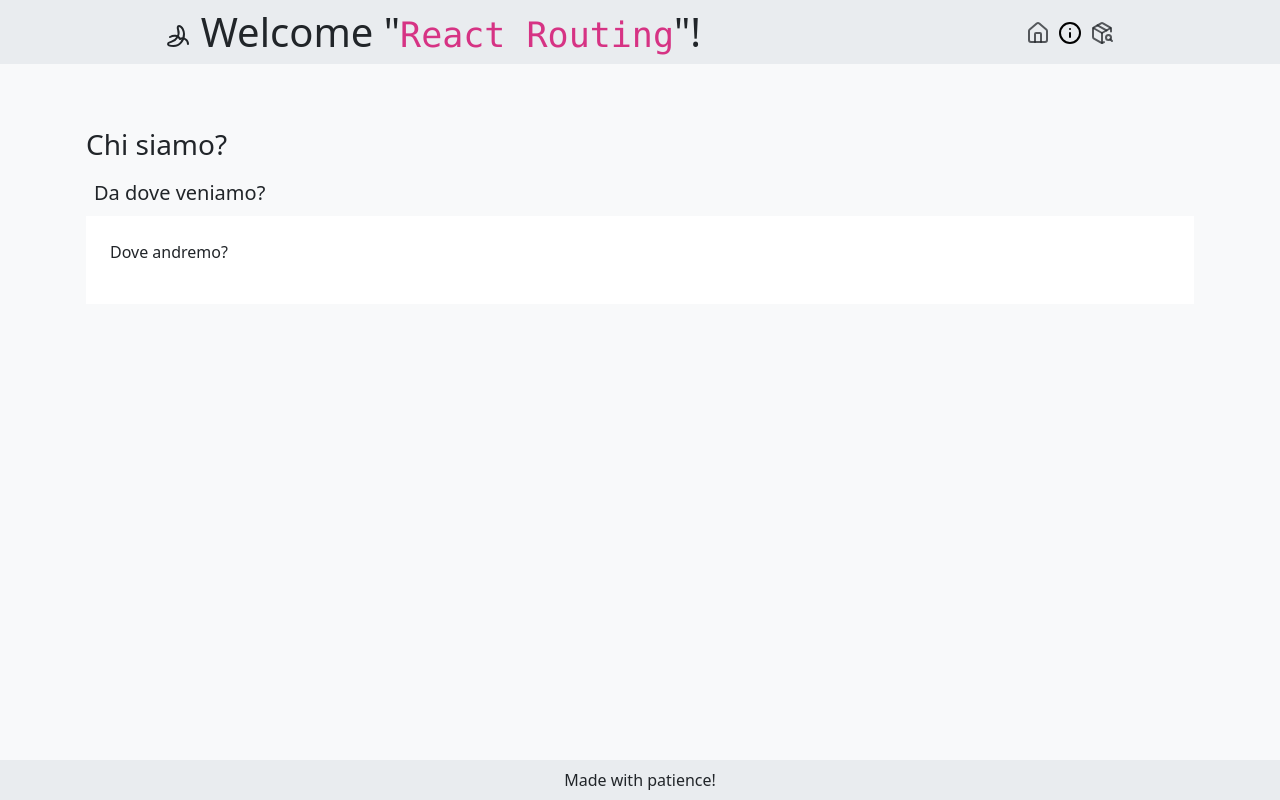
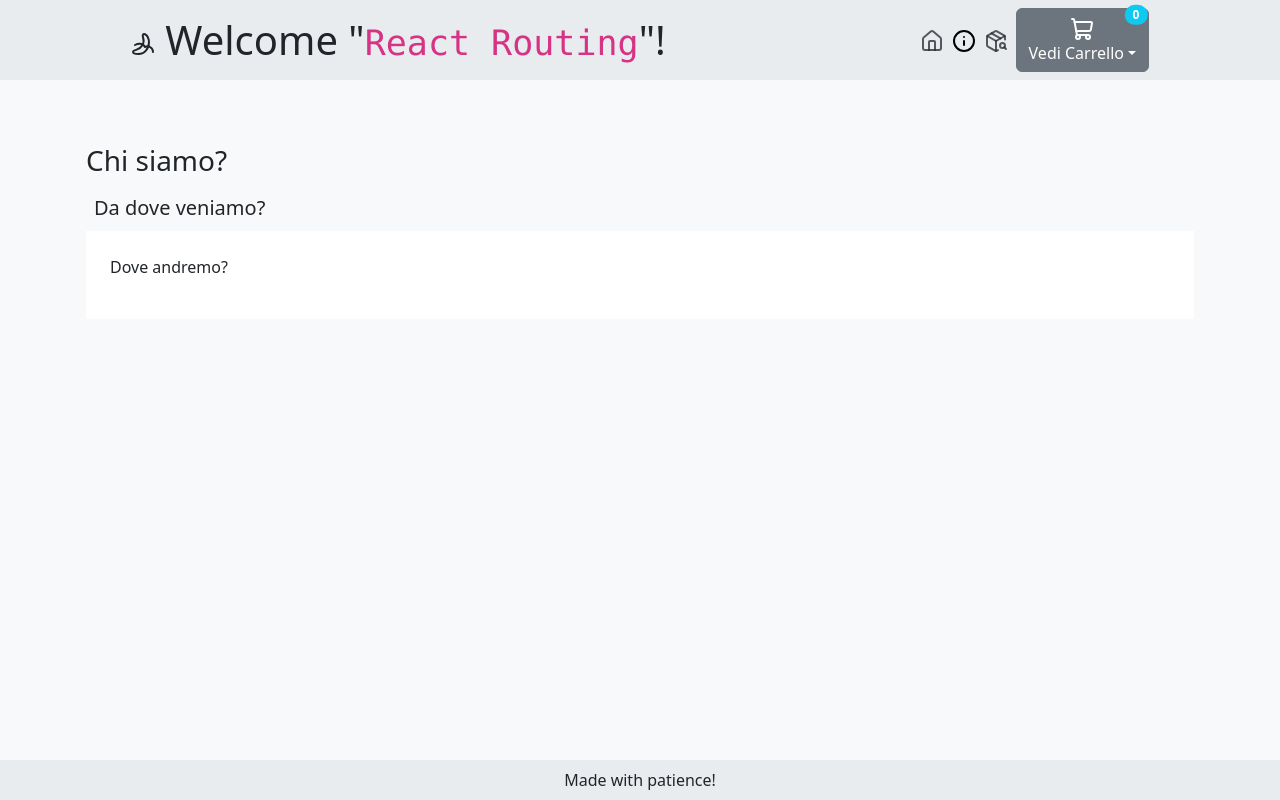
Before and after one commit to alice-rovere/react-router, a React (Vite) app: page /about-us in a window 1280 px wide. Built offline with nearby package versions, Linux system fonts and the light colour scheme.

Commit message:
feat: implement global cart state and integrate cart functionality across components

```diff
--- a/src/components/pages/SingleProduct.jsx
+++ b/src/components/pages/SingleProduct.jsx
@@ -1,6 +1,7 @@
 import { useEffect, useState } from "react";
-import { useParams } from "react-router";
+import { Link, useParams } from "react-router";
 import MainContent from "../ui/layout/MainContent";
+import { ArrowUpLeftFromCircle } from "lucide-react";
 
 export default function SingleProduct() {
   const { id } = useParams();
@@ -20,12 +21,18 @@ export default function SingleProduct() {
       <MainContent titolo={`Prodotto numero ${id}`} sottotitolo="da sistemare">
         {prodotto !== null && (
           <div className="card">
-            <div className="card-body text-center">
+            <div className="card-body ">
               <h5 className="card-title">{prodotto.title}</h5>
               <p>{prodotto.description}</p>
               <p>{prodotto.price}</p>
               <p>{prodotto.category}</p>
               <img className="card-img w-50" src={prodotto.thumbnail} alt="" />
+              <Link
+                to="./product"
+                className="text-decoration-none text-muted fs-6 d-block"
+              >
+                <ArrowUpLeftFromCircle size={15}>back</ArrowUpLeftFromCircle>
+              </Link>
             </div>
           </div>
         )}
@@ -33,4 +40,3 @@ export default function SingleProduct() {
     </div>
   );
 }
-// Aggiungiamo la pagina di dettaglio per ogni prodotto, con le informazioni prese dal seguente endpoint dell'API 1 (l'1 sarà dinamico al momento della chiamata AJAX).
--- /dev/null
+++ b/src/components/pages/cosepiccole/DropDown.jsx
@@ -0,0 +1,33 @@
+import { Link } from "react-router";
+import { useCartProductContext } from "../../../contexts/CartProductContext";
+import ShoppingCart from "./ShoppingCart";
+
+export default function DropDown() {
+  const { cartProducts } = useCartProductContext();
+  return (
+    <div className="dropdown">
+      <button
+        className="btn btn-secondary dropdown-toggle"
+        type="button"
+        id="dropdownMenuButton"
+        data-bs-toggle="dropdown"
+        aria-haspopup="true"
+        aria-expanded="false"
+      >
+        <ShoppingCart />
+        Vedi Carrello
+      </button>
+      <div className="dropdown-menu" aria-labelledby="dropdownMenuButton">
+        {cartProducts.map((cartProd) => (
+          <Link
+            key={cartProd.id}
+            className="dropdown-item"
+            to={`/products/${cartProd.id}`}
+          >
+            {cartProd.title}
+          </Link>
+        ))}
+      </div>
+    </div>
+  );
+}
--- /dev/null
+++ b/src/components/pages/cosepiccole/ShoppingCart.jsx
@@ -0,0 +1,14 @@
+import { ShoppingCartIcon } from "lucide-react";
+import { useCartProductContext } from "../../../contexts/CartProductContext";
+
+export default function ShoppingCart() {
+  const { totCartProducts } = useCartProductContext();
+  return (
+    <div className="position-relative">
+      <ShoppingCartIcon />
+      <span className="position-absolute top-0 start-100 translate-middle rounded-pill badge bg-info">
+        {totCartProducts}
+      </span>
+    </div>
+  );
+}
--- a/src/components/sections/ProductsSection.jsx
+++ b/src/components/sections/ProductsSection.jsx
@@ -2,11 +2,14 @@ import { useState, useEffect } from "react";
 import { Link } from "react-router";
 import ProductCard from "../pages/cosepiccole/ProductCard";
 import { CircleArrowOutUpRight } from "lucide-react";
+import { ShoppingCartPlus } from "lucide-react";
+import { useCartProductContext } from "../../contexts/CartProductContext";
 
 const endpoint = "https://dummyjson.com/products?limit=12";
 
 export default function ProductsSection() {
   const [products, setproducts] = useState([]);
+  const { handleAddProduct } = useCartProductContext();
 
   useEffect(() => {
     async function fetchProducts() {
@@ -20,7 +23,7 @@ export default function ProductsSection() {
   return (
     <>
       {products && (
-        <div className="row row-cols-1 row-cols-md-2 row-cols-lg-3 g-4">
+        <div className="row row-cols-3 row-cols-md-4 row-cols-lg-4 g-4">
           {products.map((p) => (
             <div key={p.id}>
               <ProductCard
@@ -34,6 +37,12 @@ export default function ProductsSection() {
                 >
                   <CircleArrowOutUpRight size={14} /> Open Detail
                 </Link>
+                <button
+                  onClick={() => handleAddProduct(p)}
+                  className="btn btn-secondary mt-3"
+                >
+                  <ShoppingCartPlus size="15"></ShoppingCartPlus>
+                </button>
               </ProductCard>
             </div>
           ))}
--- a/src/components/ui/layout/DefaultLayout.jsx
+++ b/src/components/ui/layout/DefaultLayout.jsx
@@ -1,15 +1,17 @@
 import { Outlet } from "react-router";
 import Header from "./Header";
 import Footer from "./Footer";
+import CartContextProvider from "../../../contexts/CartProductContext";
 
 export default function DefaultLayout() {
   return (
     <div className="d-flex flex-column min-vh-100">
-      <Header />
-      <main className="flex-grow-1 bg-light">
-        <Outlet />
-      </main>
-
+      <CartContextProvider>
+        <Header />
+        <main className="flex-grow-1 bg-light">
+          <Outlet />
+        </main>
+      </CartContextProvider>
       <Footer />
     </div>
   );
--- a/src/components/ui/layout/Header.jsx
+++ b/src/components/ui/layout/Header.jsx
@@ -3,6 +3,7 @@ import { Banana } from "lucide-react";
 import { Info } from "lucide-react";
 import { House } from "lucide-react";
 import { NavLink } from "react-router";
+import DropDown from "../../pages/cosepiccole/DropDown";
 
 const pages = [
   { id: 1, text: <House />, path: "/" },
@@ -29,6 +30,9 @@ export default function Header() {
             </NavLink>
           </li>
         ))}
+        <li>
+          <DropDown />
+        </li>
       </ul>
     </header>
   );
--- /dev/null
+++ b/src/contexts/CartProductContext.jsx
@@ -0,0 +1,35 @@
+import { useContext } from "react";
+import { useState } from "react";
+import { createContext } from "react";
+
+const CartProductContext = createContext();
+
+export default function CartContextProvider({ children }) {
+  const [cartProducts, setCartProducts] = useState([]);
+  const totCartProducts = cartProducts.length;
+  function handleAddProduct(prod) {
+    setCartProducts((actual) => [...actual, prod]);
+    console.log(totCartProducts);
+  }
+  return (
+    <CartProductContext.Provider
+      value={{
+        cartProducts,
+        totCartProducts,
+        handleAddProduct,
+      }}
+    >
+      {children}
+    </CartProductContext.Provider>
+  );
+}
+//eslint-disable-next-line
+export function useCartProductContext() {
+  const context = useContext(CartProductContext);
+  if (!context) {
+    throw new Error(
+      "Il componente deve essere figlio del CartContextProvider per accedere alle variabili di stato globali",
+    );
+  }
+  return context;
+}
--- a/src/main.jsx
+++ b/src/main.jsx
@@ -1,6 +1,7 @@
 import { StrictMode } from "react";
 import { createRoot } from "react-dom/client";
 import "bootstrap/dist/css/bootstrap.min.css";
+import "bootstrap/dist/js/bootstrap.bundle.min.js";
 import "./index.css";
 import App from "./App.jsx";
 
```
Also changed, not shown: src/assets/consegna2.txt (added).
